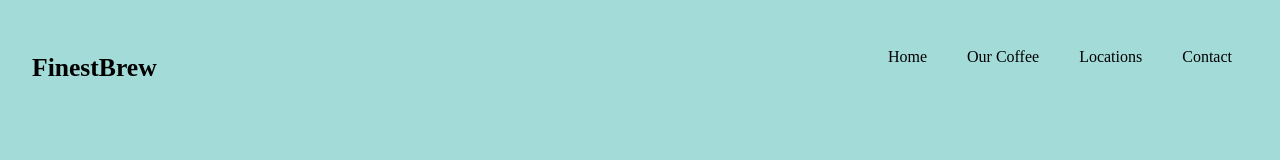
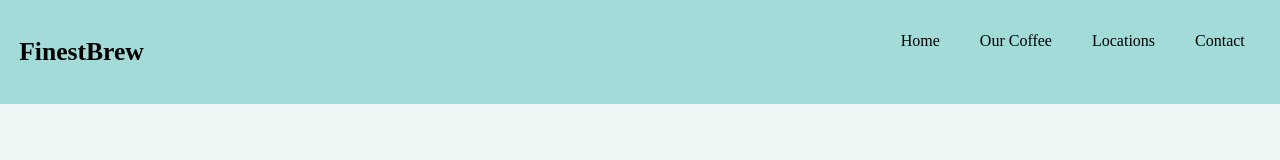
Before and after one commit to Renda02/Tutorial-Create-simple-navigation-with-HTML-and-CSS, a plain HTML site: page index.html in a window 1280 px wide. Drawn offline with Linux system fonts and the light colour scheme.

Commit message:
add background on nav

```diff
--- a/style.css
+++ b/style.css
@@ -2,13 +2,14 @@ body {
   width: 100%;
   margin: 0 auto;
   font-size: 1em;
-  background-color: #a2dbd7;
+  background-color: #eef5f5;
 }
 
 nav {
-  padding: 2em;
+  padding: 1em 1.2em;
   display: flex;
   justify-content: space-between;
+  background-color: #a2dbd7;
 }
 
 h2 {
```
Also changed, not shown: 1 other file.
